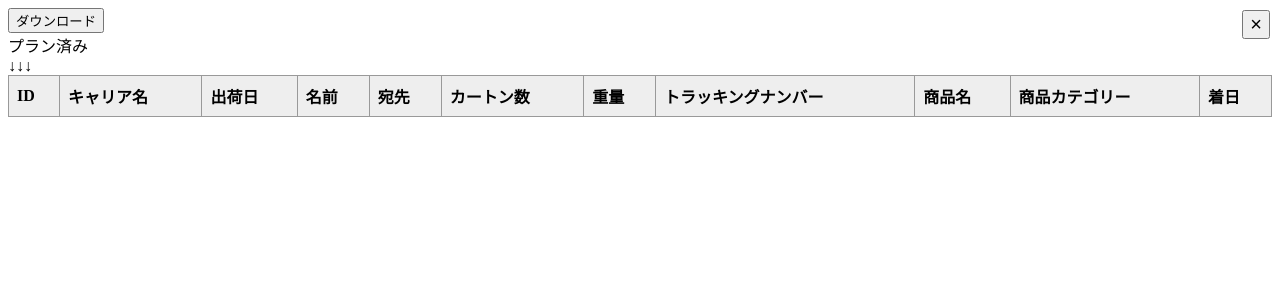
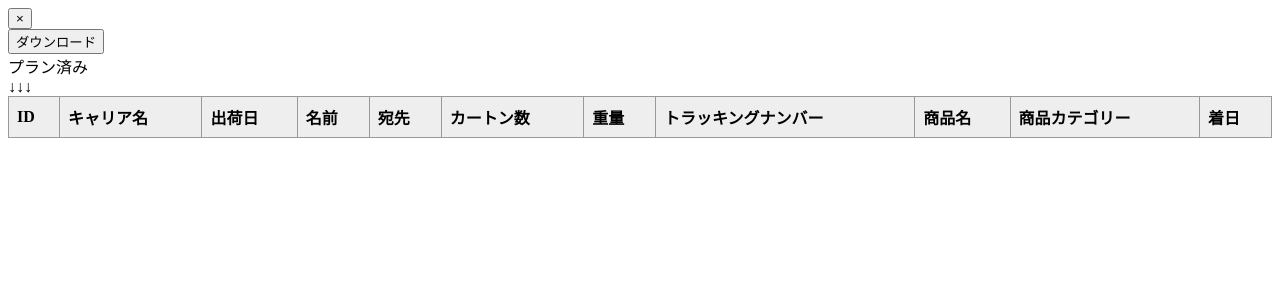
Before and after one commit to SatoruMorishita/my-website, a Flask app: page / in a window 1280 px wide. Shown: the top 300 px of the page. Run offline with Flask 3, Linux system fonts and the light colour scheme; data that the repository does not hold is empty.

Commit message:
Update planned.html

```diff
--- a/templates/planned.html
+++ b/templates/planned.html
@@ -7,7 +7,7 @@
 </head>
 <body>
   <!-- planned.html の任意の場所に追加 -->
-<button id="close-btn" style="position:absolute; top:10px; right:10px; font-size:20px;">×</button>
+<button id="index-close-btn" class="index-close-btn">×</button>
 
   <!-- データ表示用のモーダル -->
 <div id="dataModal" class="modal">
```
